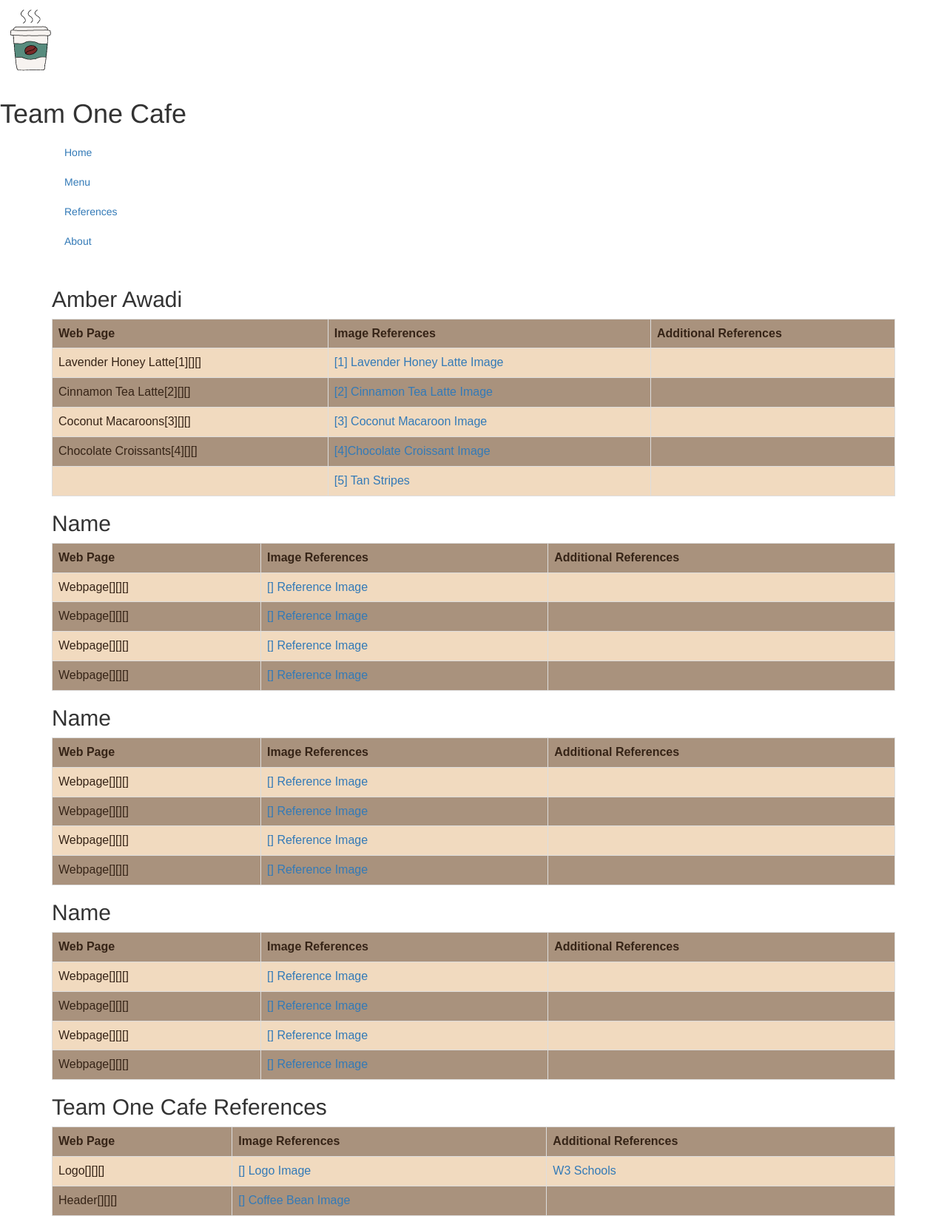
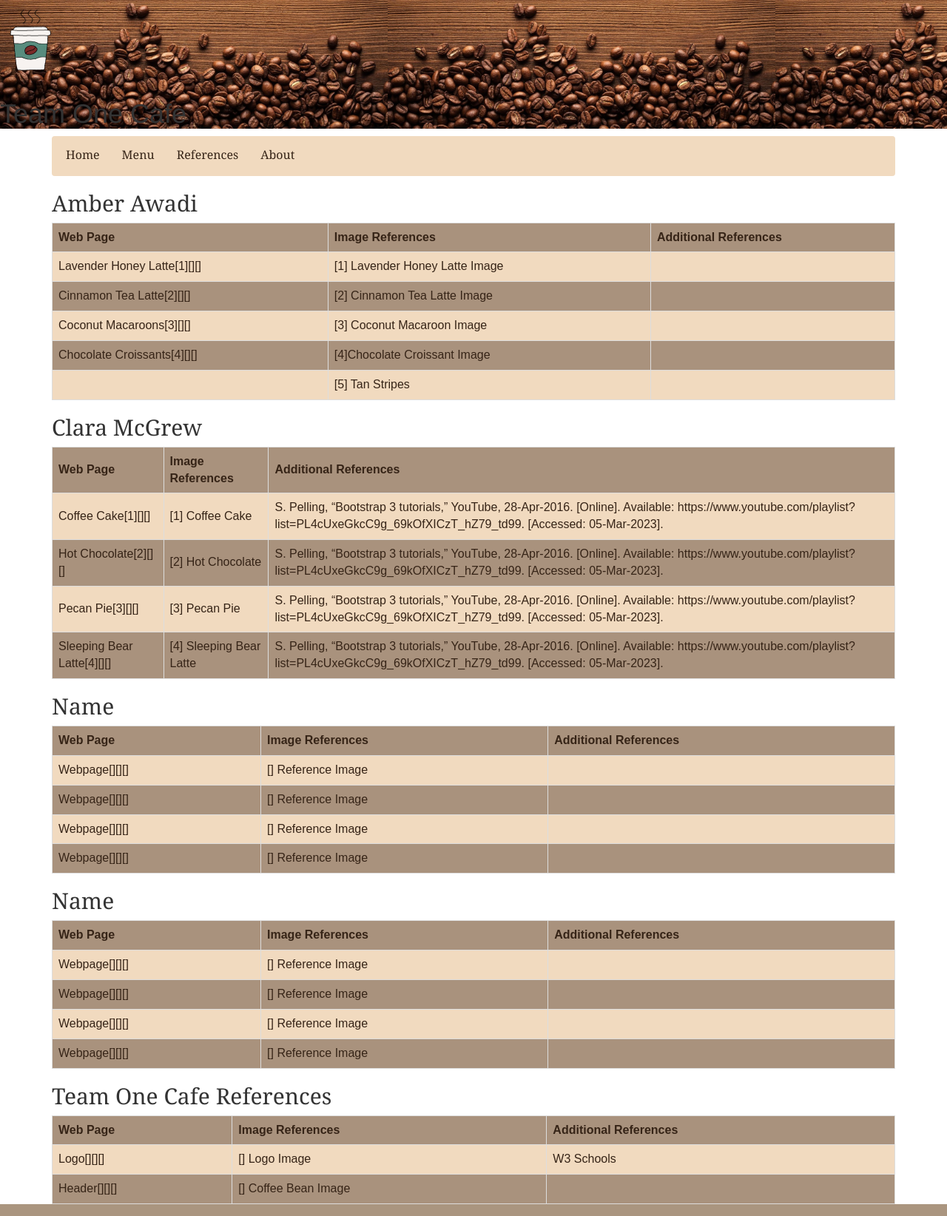
Before and after one commit to rednaksiii/cafe-website, a PHP site: page /references.html in a window 1280 px wide. Shown: the whole page at 74% size. Run offline with PHP 8.4, Linux system fonts and the light colour scheme; some libraries are stand-ins or nearby versions.

Commit message:
Updated the about and references pages

```diff
--- a/references.css
+++ b/references.css
@@ -53,3 +53,25 @@ li.active {
     h2 {
 	    font-family: Georgia, Cambria, "Times New Roman", serif;
     }
+
+    table {
+        font-family: arial, sans-serif;
+        border-collapse: collapse;
+        width: 100%;
+        font-size: 12pt;
+        color: #362417;
+      }
+
+      td, th {
+        border: 1px solid #dddddd;
+        text-align: left;
+        padding: 8px;
+      }
+
+      tr:nth-child(even) {
+        background-color: #F1DABF;
+      }
+
+      tr:nth-child(odd) {
+          background-color: #A9927D;
+      }
--- a/references.html
+++ b/references.html
@@ -3,30 +3,8 @@
 <head>
 <meta name="viewport" content="width=device-width, initial-scale=1">
 <link rel="stylesheet" href="https://bootswatch.com/3/superhero/bootstrap.min.css" type="text/css">
-<link rel="stylesheet" href="tabletest.css"/>
-<style>
-table {
-  font-family: arial, sans-serif;
-  border-collapse: collapse;
-  width: 100%;
-  font-size: 12pt;
-  color: #362417;
-}
+<link rel="stylesheet" href="references.css"/>
 
-td, th {
-  border: 1px solid #dddddd;
-  text-align: left;
-  padding: 8px;
-}
-
-tr:nth-child(even) {
-  background-color: #F1DABF;
-}
-
-tr:nth-child(odd) {
-	background-color: #A9927D;
-}
-</style>
 </head>
 <body>
 <main>
@@ -78,7 +56,7 @@ tr:nth-child(odd) {
   </tr>
 </table>
 
-<h2>Name</h2>
+<h2>Clara McGrew</h2>
 <table>
   <tr>
     <th>Web Page</th>
@@ -86,24 +64,24 @@ tr:nth-child(odd) {
     <th>Additional References</th>
   </tr>
   <tr>
-    <td>Webpage[][][]</td>
-    <td><a href="">[] Reference Image</a></td>
-    <td></td>
+    <td>Coffee Cake[1][][]</td>
+    <td><a href="https://unsplash.com/photos/zYiHB4gkhmQ">[1] Coffee Cake</a></td>
+    <td>S. Pelling, “Bootstrap 3 tutorials,” YouTube, 28-Apr-2016. [Online]. Available: https://www.youtube.com/playlist?list=PL4cUxeGkcC9g_69kOfXICzT_hZ79_td99. [Accessed: 05-Mar-2023]. </td>
   </tr>
   <tr>
-    <td>Webpage[][][]</td>
-    <td><a href="">[] Reference Image</td>
-    <td></td>
+    <td>Hot Chocolate[2][][]</td>
+    <td><a href="https://unsplash.com/photos/RtHw0PWCLhw">[2] Hot Chocolate</td>
+    <td>S. Pelling, “Bootstrap 3 tutorials,” YouTube, 28-Apr-2016. [Online]. Available: https://www.youtube.com/playlist?list=PL4cUxeGkcC9g_69kOfXICzT_hZ79_td99. [Accessed: 05-Mar-2023]. </td>
   </tr>
   <tr>
-    <td>Webpage[][][]</td>
-    <td><a href="">[] Reference Image</a></td>
-    <td></td>
+    <td>Pecan Pie[3][][]</td>
+    <td><a href="https://www.freeimages.com/photo/slice-of-pecan-pie-2296365">[3] Pecan Pie</a></td>
+    <td>S. Pelling, “Bootstrap 3 tutorials,” YouTube, 28-Apr-2016. [Online]. Available: https://www.youtube.com/playlist?list=PL4cUxeGkcC9g_69kOfXICzT_hZ79_td99. [Accessed: 05-Mar-2023]. </td>
   </tr>
   <tr>
-    <td>Webpage[][][]</td>
-    <td><a href="">[] Reference Image</a></td>
-    <td></td>
+    <td>Sleeping Bear Latte[4][][]</td>
+    <td><a href="https://unsplash.com/photos/z9DqDQ8UKDM">[4] Sleeping Bear Latte</a></td>
+    <td>S. Pelling, “Bootstrap 3 tutorials,” YouTube, 28-Apr-2016. [Online]. Available: https://www.youtube.com/playlist?list=PL4cUxeGkcC9g_69kOfXICzT_hZ79_td99. [Accessed: 05-Mar-2023]. </td>
   </tr>
 </table>
 
```
Also changed, not shown: about.html (+5 -5 lines).
